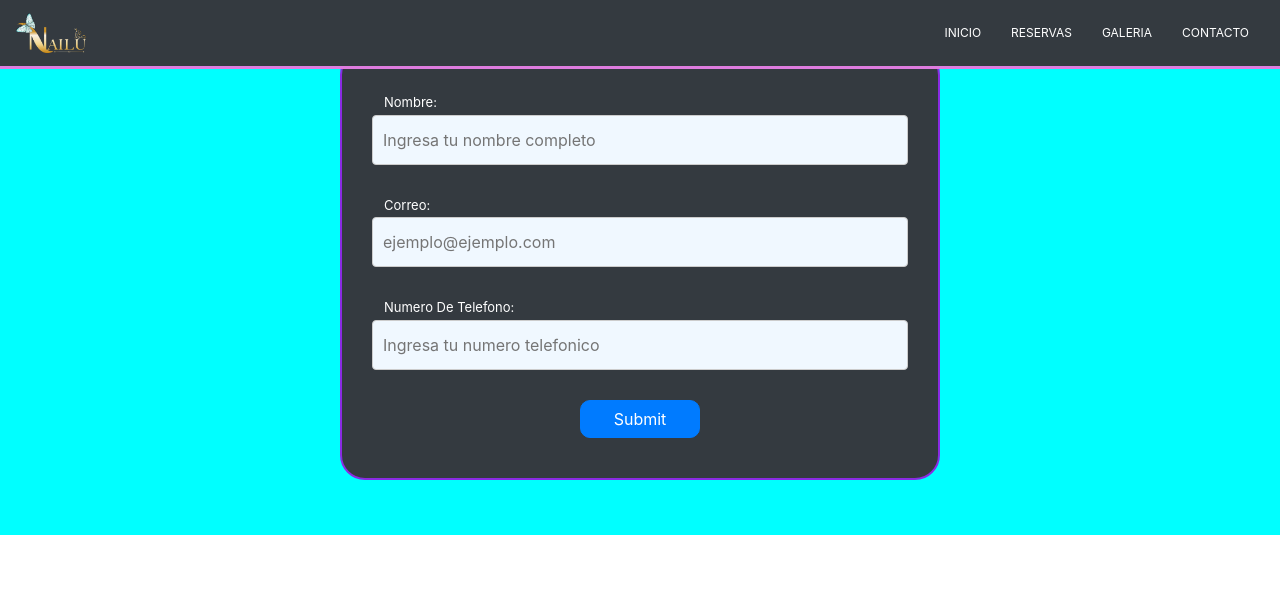
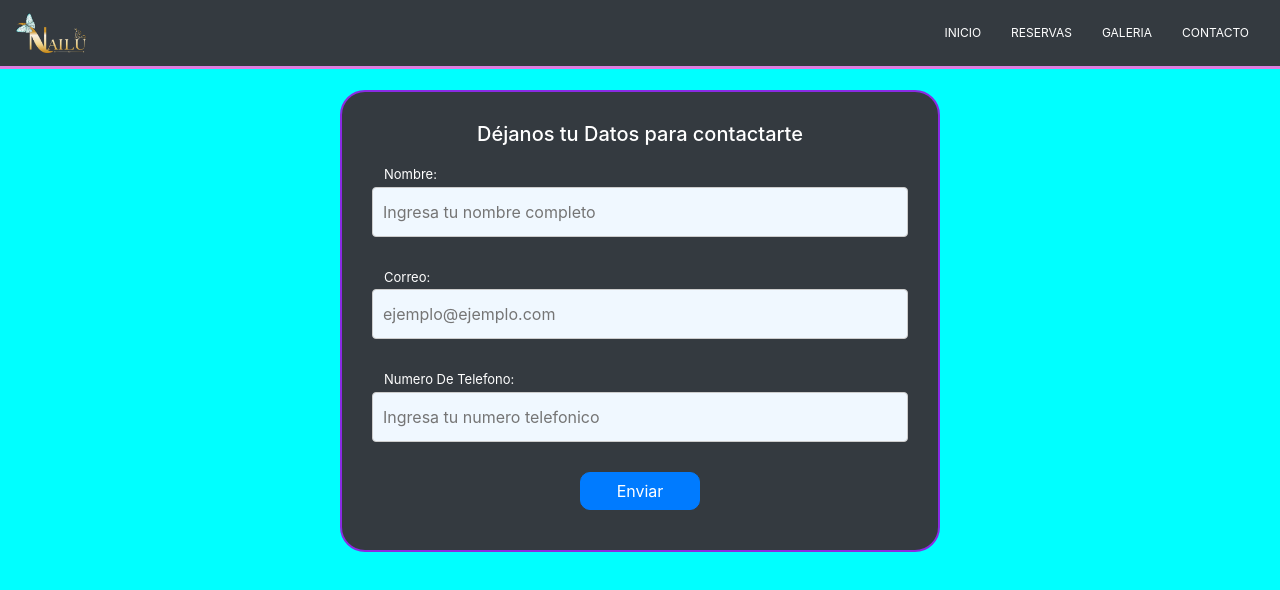
Before and after one commit to Angel10050/nailu_project, a React (Create React App) app: page /user/form in a window 1280 px wide. Shown: the top 590 px of the page. Built offline with nearby package versions, Linux system fonts and the light colour scheme; no server answers.

Commit message:
change styles and oder of tags in the  userForm

```diff
--- a/src/App.js
+++ b/src/App.js
@@ -6,13 +6,13 @@ import { BrowserRouter as Router, Switch, Route } from 'react-router-dom'
 
 import Hero from './Components/heroComponent/Hero'
 import heroImage from './Components/heroComponent/hands-1751637_1280.jpg'
-import ButtonGeneral from './Components/Button/Button'
+// import ButtonGeneral from './Components/Button/Button'
 import NavComponent from './Components/navComponent/NavComponent'
 import BoxComponent from './Components/BoxComponent/BoxComponent'
 import Footer from './Components/Footer/Footer'
 import Form from './Components/form/Form'
 import Login from './Components/adminPage/Login/loginUser'
-import { ListGroupItem } from 'react-bootstrap'
+
 
 class App extends React.Component {
   componentDidMount() {
--- a/src/Components/form/Form.js
+++ b/src/Components/form/Form.js
@@ -24,11 +24,14 @@ class Form extends Component {
     render () {
 
         return(
-            <>
-              <NavComponent />
-                <div className='formContainer'>
 
-                    <form onSubmit={this.handleSubmit} className='form'>
+            <div className='formContainer'>
+
+                    <NavComponent />
+
+                <form onSubmit={this.handleSubmit} className='form'>
+
+                        <h5>Déjanos tu Datos para contactarte</h5>
 
                     <label htmlFor='name' className='label'>Nombre:</label>
                     <input type='text' value={this.state.name} id='name' name='userName' onChange={this.handleOnChange} placeholder='Ingresa tu nombre completo' className='input'/>
@@ -39,12 +42,11 @@ class Form extends Component {
                     <label htmlFor='tlfNumber' className='label'>Numero De Telefono:</label>
                     <input type='tel' value={this.state.tlfNumber} id='tlfNumber' name='userTlfNumber' onChange={this.handleOnChange} placeholder='Ingresa tu numero telefonico' className='input'/>
 
-                    <Button type='submit' nameBtn='Submit'/>
+                        <Button type='submit' nameBtn='Enviar'/>
 
-                    </form>
+                </form>
 
-                </div>
-            </>
+            </div>
      )
     }
 }
--- a/src/Components/form/form.css
+++ b/src/Components/form/form.css
@@ -2,20 +2,21 @@
     display: flex;
     align-items: center;
     flex-direction: column;
-    height: 500px;
-    min-height: 535px;
+    position: relative;
+    height: 100vh;
     background-color: aqua;
 }
 
 .form {
     width: 600px;
-    margin-top: 50px;
     padding: 30px;
+    display: flex;
+    flex-direction: column;
+    position: absolute;
+    margin-top: 90px;
     border: 2px solid blueviolet;
     border-radius: 25px;
-    display: flex;
     color: white;
-    flex-direction: column;
     align-items: center;
     background-color: #343a40;
 }
@@ -46,6 +47,7 @@
 @media (max-width: 826px){
     .form {
         width: 90%;
+        margin-top: 110px;
     }
     .input {
         margin-bottom: 0px;
```
